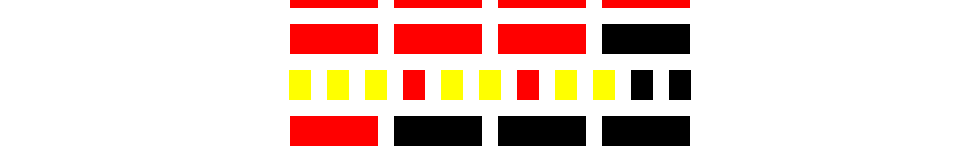
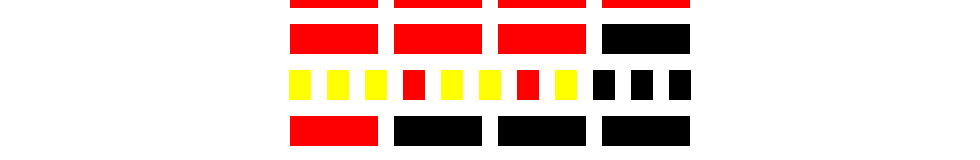
Before and after one commit to Jocelyn10/berlin-clock-react, a React (Create React App) app: page / in a window 1280 px wide. Shown: the part 160-320 px from the top of the page, without its empty margins (150-1130 px from the left). Built offline with nearby package versions, Linux system fonts and the light colour scheme.

Commit message:
comment all components

```diff
--- a/src/components/Clock/index.jsx
+++ b/src/components/Clock/index.jsx
@@ -1,5 +1,10 @@
 import React from 'react'
 
+/**
+ *
+ * @param {*} time : current time
+ * @returns time
+ */
 const Clock = ({ time }) => (
   <p>
     {time.getHours()} : {time.getMinutes()} : {time.getSeconds()}
--- a/src/components/FiveHours/index.jsx
+++ b/src/components/FiveHours/index.jsx
@@ -5,18 +5,23 @@ import Row from '../Row'
 import { LargeLed } from '../Leds'
 
 const getLedsFromTime = time => {
-  const leds = Math.min(time.getHours() / 5)
+  const leds = parseInt(time.getHours() / 5)
   return Array(4)
     .fill(false)
     .map((_, index) => index < leds)
 }
 
-const isThird = index => index !== 0 && index % 3 === 0
+const isThird = index => index !== 0 && ((index + 1 ) % 3) === 0
 
 const Led = styled(LargeLed)`
   background-color: ${({ active }) => (active ? 'red' : 'black')};
 `
 
+/**
+ *
+ * @param {*} time : current time
+ * @returns Five Hour Blocks
+ */
 const FiveHour = ({ time }) => (
   <Row>
     {getLedsFromTime(time).map((active, index) => (
--- a/src/components/FiveMinutes/index.jsx
+++ b/src/components/FiveMinutes/index.jsx
@@ -5,7 +5,7 @@ import Row from '../Row'
 import { SmallLed } from '../Leds'
 
 const getLedsFromTime = time => {
-  const leds = Math.min(time.getMinutes() / 5)
+  const leds = parseInt(time.getMinutes() / 5)
   return Array(11)
     .fill(false)
     .map((_, index) => index < leds)
@@ -18,6 +18,11 @@ const Led = styled(SmallLed)`
     active ? (isThird ? 'red' : 'yellow') : 'black'};
 `
 
+/**
+ *
+ * @param {*} time : current time
+ * @returns Five Minute Blocks
+ */
 const FiveMinute = ({ time }) => (
   <Row>
     {getLedsFromTime(time).map((active, index) => (
--- a/src/components/SingleHours/index.jsx
+++ b/src/components/SingleHours/index.jsx
@@ -24,7 +24,11 @@ const getLedsFromTime = time => {
 const Led = styled(LargeLed)`
   background-color: ${({ active }) => (active ? 'red' : 'black')};
 `
-
+/**
+ *
+ * @param {*} time : current time
+ * @returns Single Hour Blocks
+ */
 const SingleHours = ({ time }) => (
   <Row>{getLedsFromTime(time).map((active, index) => <Led key={index} active={active} />)}</Row>
 )
--- a/src/components/SingleMinutes/index.jsx
+++ b/src/components/SingleMinutes/index.jsx
@@ -24,7 +24,11 @@ const getLedsFromTime = time => {
 const Led = styled(LargeLed)`
   background-color: ${({ active }) => (active ? 'red' : 'black')};
 `
-
+/**
+ *
+ * @param {*} time : current time
+ * @returns Single Minute Blocks
+ */
 const SingleMinute = ({ time }) => (
   <Row>{getLedsFromTime(time).map((active, index) => <Led key={index} active={active} />)}</Row>
 )
--- a/src/components/TimePicker/index.jsx
+++ b/src/components/TimePicker/index.jsx
@@ -6,6 +6,11 @@ import { AdapterDayjs } from '@mui/x-date-pickers/AdapterDayjs';
 import { LocalizationProvider } from '@mui/x-date-pickers/LocalizationProvider';
 import { TimePicker } from '@mui/x-date-pickers/TimePicker';
 
+/**
+ *
+ * @param {*} timeValue
+ * @returns TimePicker Component
+ */
 const TimePickerComponent = ({ timeValue }) => {
   const [time, setTime] = useState(dayjs());
 
```
